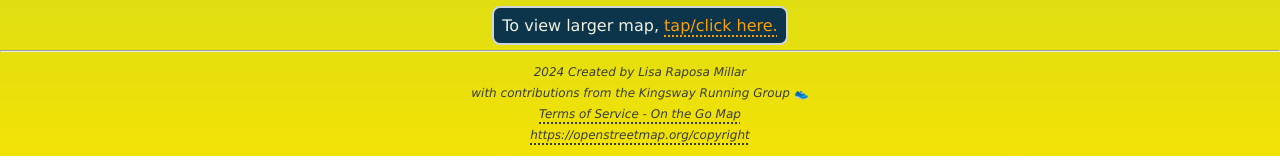
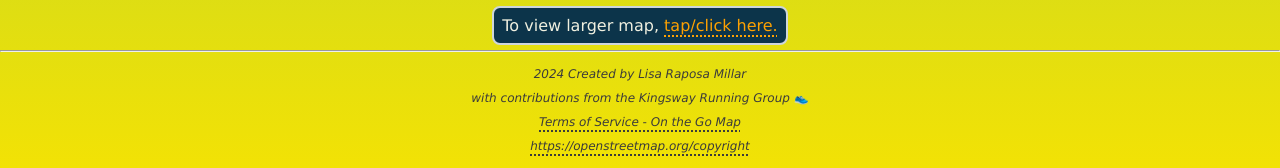
Before and after one commit to raposamillar/running-routes, a plain HTML site: page index.html in a window 1280 px wide. Shown: the part 3884-4052 px from the top of the page. Drawn offline with Linux system fonts and the light colour scheme.

Commit message:
remove horizontal margins from footer; adjust line-height

```diff
--- a/styles.css
+++ b/styles.css
@@ -131,8 +131,8 @@ h2 {
 .footer {
   font-size: 12px;
   color: #3B3B3B;
-  margin: 10px 3px;
-  line-height: 1.75;
+  margin: 10px 0;
+  line-height: 2;
 }
 
 .footer a {
```
